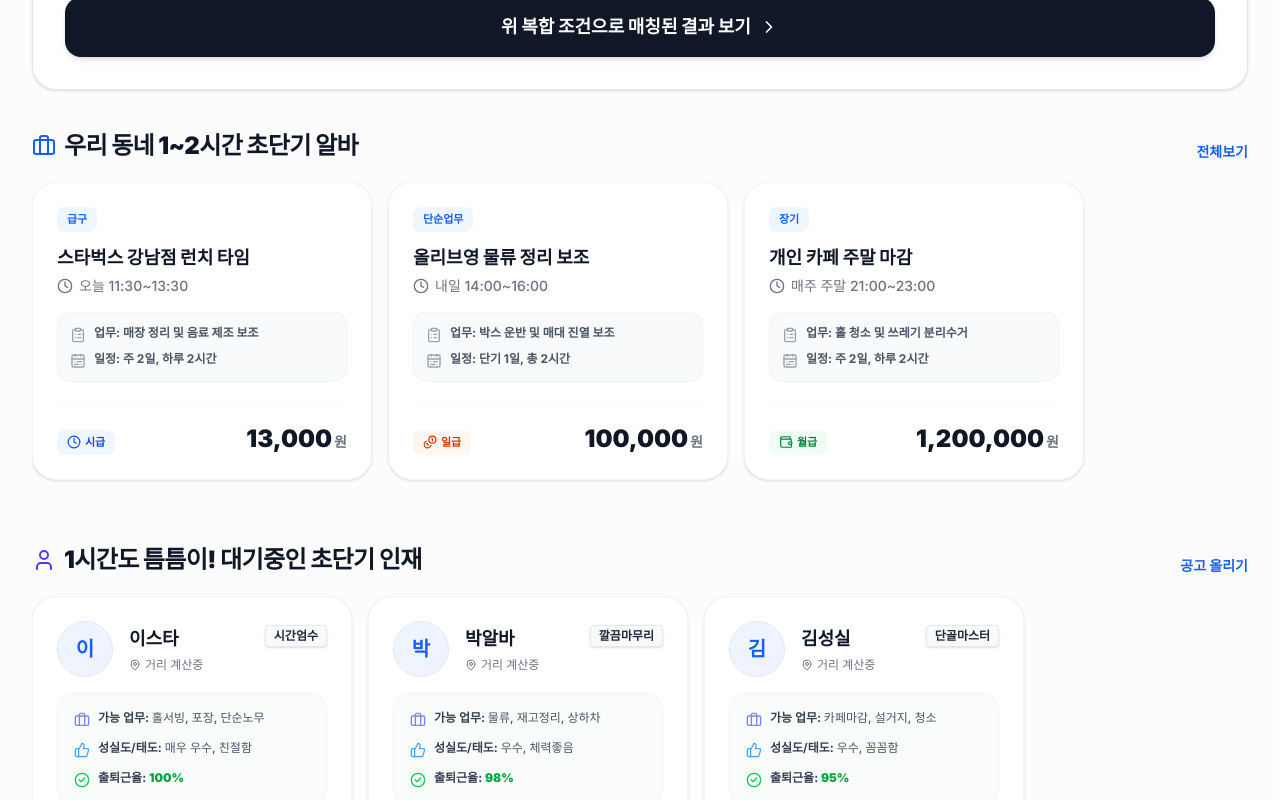
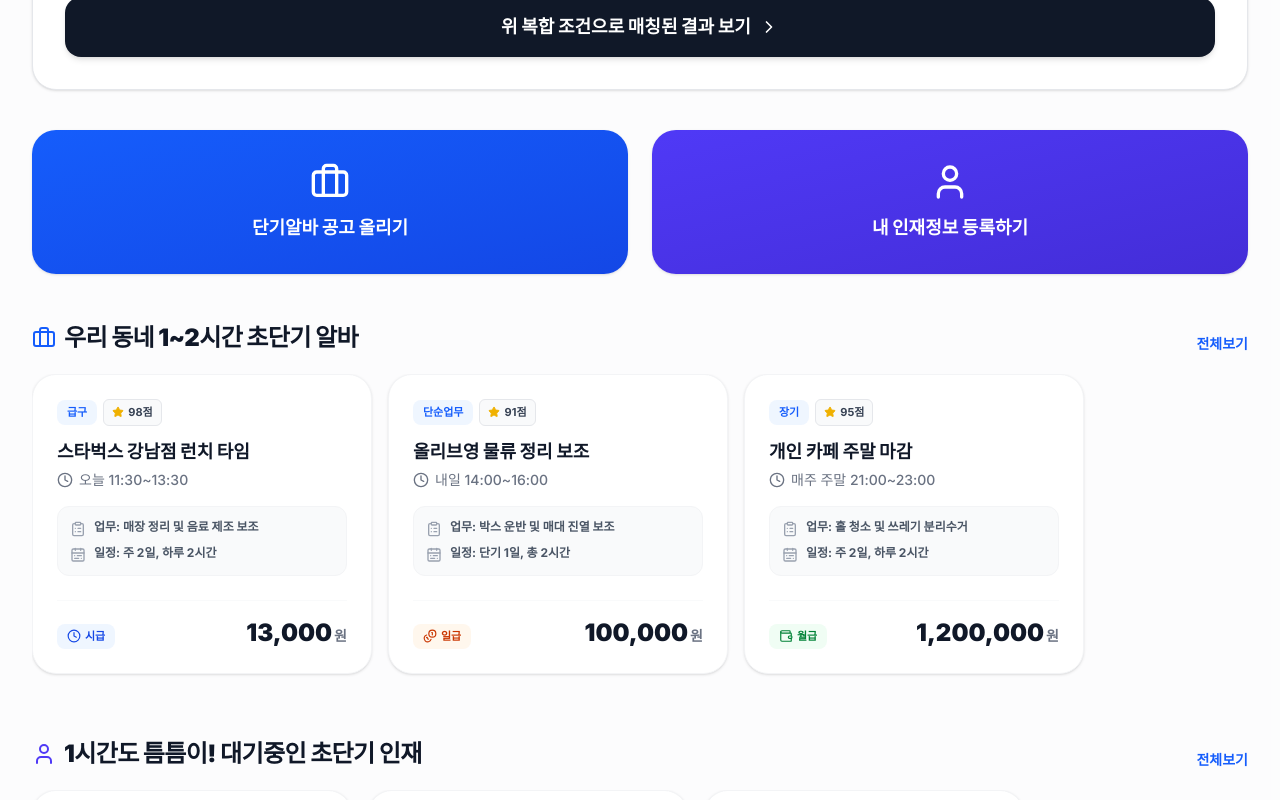
Before and after one commit to adoptercokr/microjob, a Next.js app: page / in a window 1280 px wide. Shown: the part 540-1340 px from the top of the page. Built offline with nearby package versions, Linux system fonts and the light colour scheme; no server answers.

Commit message:
feat: Add job evaluation scores and quick registration banners

```diff
--- a/src/app/page.tsx
+++ b/src/app/page.tsx
@@ -64,9 +64,9 @@ export default function Home() {
   };
 
   const jobs = [
-    { id: 1, title: '스타벅스 강남점 런치 타임', wage: 13000, payType: '시급', time: '오늘 11:30~13:30', tag: '급구', lat: 37.498, lng: 127.028, tasks: '매장 정리 및 음료 제조 보조', schedule: '주 2일, 하루 2시간' },
-    { id: 2, title: '올리브영 물류 정리 보조', wage: 100000, payType: '일급', time: '내일 14:00~16:00', tag: '단순업무', lat: 37.495, lng: 127.025, tasks: '박스 운반 및 매대 진열 보조', schedule: '단기 1일, 총 2시간' },
-    { id: 3, title: '개인 카페 주말 마감', wage: 1200000, payType: '월급', time: '매주 주말 21:00~23:00', tag: '장기', lat: 37.502, lng: 127.030, tasks: '홀 청소 및 쓰레기 분리수거', schedule: '주 2일, 하루 2시간' },
+    { id: 1, title: '스타벅스 강남점 런치 타임', wage: 13000, payType: '시급', time: '오늘 11:30~13:30', tag: '급구', score: 98, lat: 37.498, lng: 127.028, tasks: '매장 정리 및 음료 제조 보조', schedule: '주 2일, 하루 2시간' },
+    { id: 2, title: '올리브영 물류 정리 보조', wage: 100000, payType: '일급', time: '내일 14:00~16:00', tag: '단순업무', score: 91, lat: 37.495, lng: 127.025, tasks: '박스 운반 및 매대 진열 보조', schedule: '단기 1일, 총 2시간' },
+    { id: 3, title: '개인 카페 주말 마감', wage: 1200000, payType: '월급', time: '매주 주말 21:00~23:00', tag: '장기', score: 95, lat: 37.502, lng: 127.030, tasks: '홀 청소 및 쓰레기 분리수거', schedule: '주 2일, 하루 2시간' },
   ];
 
   const workers = [
@@ -193,6 +193,18 @@ export default function Home() {
           </button>
         </div>
 
+        {/* Quick Registration Buttons */}
+        <div className="grid grid-cols-2 gap-4 md:gap-6 mb-12">
+          <Link href="/employer/dashboard" className="bg-gradient-to-br from-blue-600 to-blue-700 text-white rounded-3xl p-6 md:p-8 flex flex-col items-center justify-center gap-3 shadow-sm hover:shadow-md hover:-translate-y-1 transition-all group">
+            <Briefcase className="w-8 h-8 md:w-10 md:h-10 group-hover:scale-110 transition-transform" />
+            <span className="font-black text-sm md:text-lg">단기알바 공고 올리기</span>
+          </Link>
+          <Link href="/profile" className="bg-gradient-to-br from-indigo-600 to-indigo-700 text-white rounded-3xl p-6 md:p-8 flex flex-col items-center justify-center gap-3 shadow-sm hover:shadow-md hover:-translate-y-1 transition-all group">
+            <User className="w-8 h-8 md:w-10 md:h-10 group-hover:scale-110 transition-transform" />
+            <span className="font-black text-sm md:text-lg">내 인재정보 등록하기</span>
+          </Link>
+        </div>
+
         {/* Section 1: Jobs */}
         <div className="mb-12">
           <div className="flex justify-between items-end mb-5">
@@ -206,7 +218,10 @@ export default function Home() {
               <div key={job.id} className="min-w-[320px] md:min-w-[340px] bg-white p-6 rounded-3xl shadow-sm border border-gray-100 snap-center hover:shadow-md hover:-translate-y-1 transition-all cursor-pointer flex flex-col justify-between">
                 <div>
                   <div className="flex justify-between items-start mb-3">
-                    <span className="px-2.5 py-1 bg-blue-50 text-blue-600 text-[11px] font-black rounded-lg inline-block">{job.tag}</span>
+                    <div className="flex items-center gap-1.5">
+                      <span className="px-2.5 py-1 bg-blue-50 text-blue-600 text-[11px] font-black rounded-lg inline-block">{job.tag}</span>
+                      <span className="text-[11px] font-bold text-gray-700 bg-gray-50 px-2 py-1 rounded-md border border-gray-200 flex items-center gap-1"><Star className="w-3 h-3 text-yellow-500" fill="currentColor"/> {job.score}점</span>
+                    </div>
                     {userLocation ? (
                       <span className="text-[11px] font-bold text-gray-500 bg-gray-50 px-2 py-1 rounded-md border border-gray-100 flex items-center gap-1">
                         <MapPin className="w-3 h-3 text-gray-400"/> {getDistance(userLocation.lat, userLocation.lng, job.lat, job.lng)}
@@ -244,7 +259,7 @@ export default function Home() {
             <h2 className="text-xl md:text-2xl font-black text-gray-900 tracking-tight flex items-center gap-2">
               <User className="w-6 h-6 text-indigo-600" /> 1시간도 틈틈이! 대기중인 초단기 인재
             </h2>
-            <Link href="/employer/dashboard" className="text-sm font-bold text-blue-600 hover:underline">공고 올리기</Link>
+            <Link href="/workers" className="text-sm font-bold text-blue-600 hover:underline">전체보기</Link>
           </div>
           <div className="flex gap-4 overflow-x-auto hide-scrollbar pb-4 snap-x">
             {workers.map(worker => (
```
